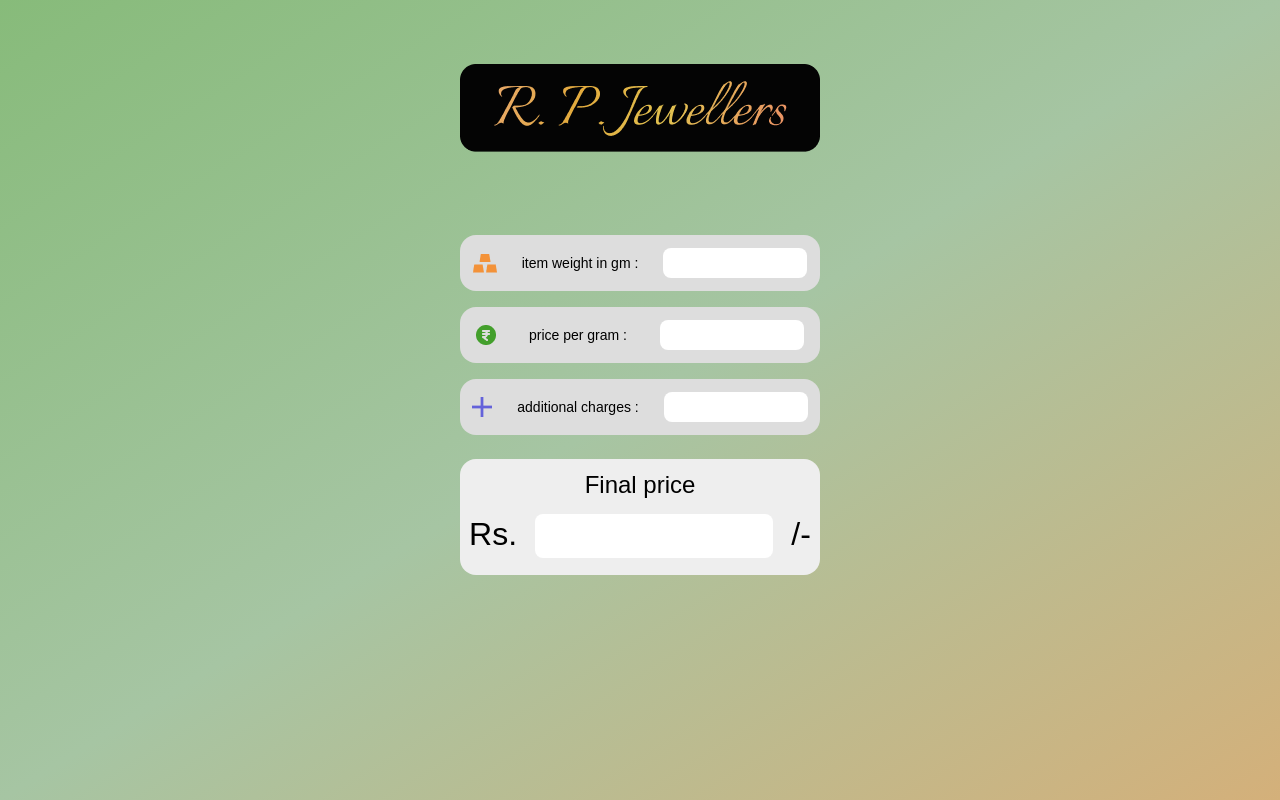
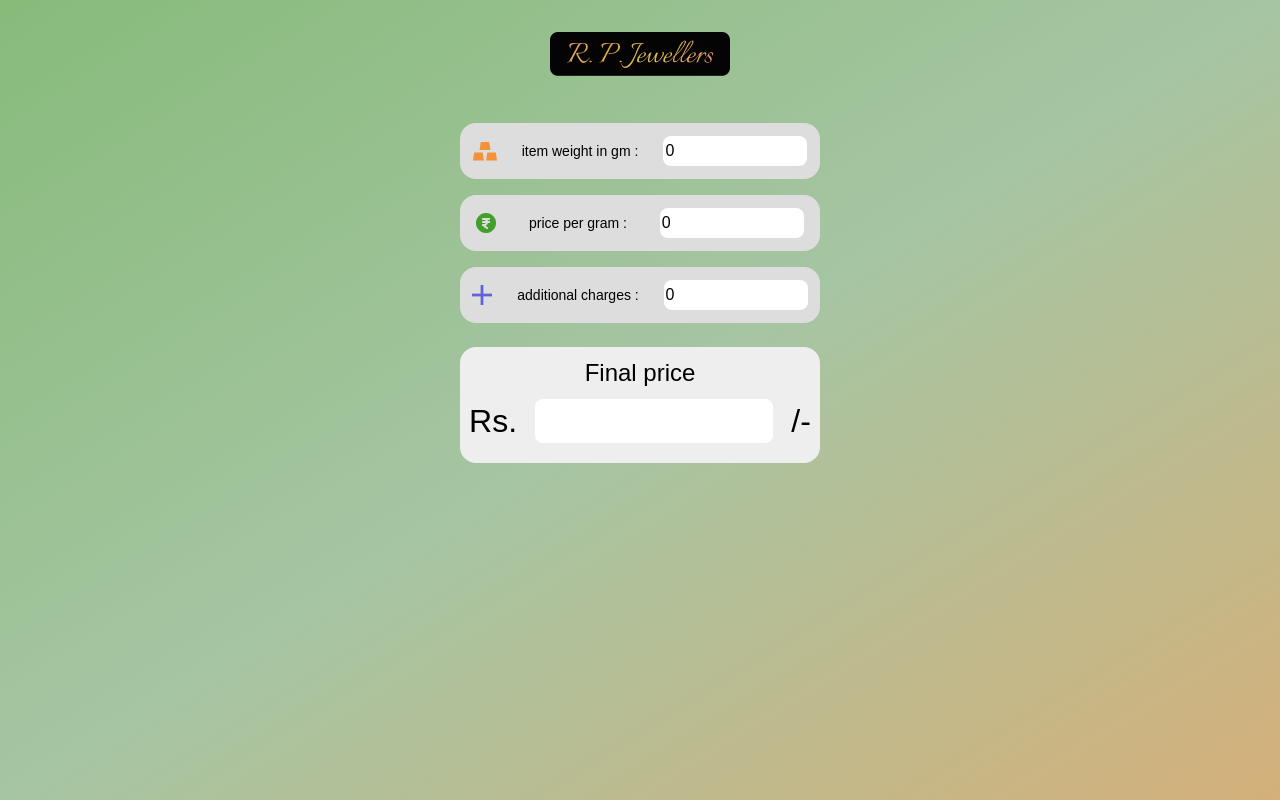
Before and after one commit to RishiKumarSoni/Price_Calculater, a plain HTML site: page index.html in a window 1280 px wide. Drawn offline with Linux system fonts and the light colour scheme.

Commit message:
JS integration complete

```diff
--- a/css/style.css
+++ b/css/style.css
@@ -5,6 +5,7 @@ body {
     margin: 0 auto;
 
     min-height: 100vh;
+    width: auto;
 
     background: linear-gradient(to left top, #D4B07A, #A6C5A3, #87BB7A);
 }
@@ -16,7 +17,12 @@ body {
 }
 
 .logo {
-    margin: 64px auto;
+    margin: 32px auto;
+    text-align: center;
+}
+
+.image {
+    width: 50%;
 }
 
 .part {
@@ -60,6 +66,8 @@ body {
     border-radius: 8px;
     background: #fff;
 
+    font-size: 16px;
+
     width: 140px;
     height: 28px;
 }
@@ -101,4 +109,6 @@ body {
     background: #fff;
     border: none;
     border-radius: 8px;
+
+    font-size: 32px;
 }
--- a/index.html
+++ b/index.html
@@ -13,33 +13,33 @@
 <body>
     <div class="wrapper">
 
-        <a class="logo" id="logo" onclick="clear();">
-            <img src="./assets/logo.png" alt="logo">
+        <a class="logo" id="logo" onclick="clean();">
+            <img src="./assets/logo.png" alt="logo" class="image">
         </a>
 
         <div class="part weight">
             <img src="./assets/gold.png" alt="weight">
             <span>item weight in gm :</span>
-            <input type="text" name="gram" class="inputField" id="itemWeight" inputmode="numeric">
+            <input type="text" name="gram" class="inputField" id="itemWeight" inputmode="numeric" onchange="make();">
         </div>
 
         <div class="part rate">
             <img src="./assets/rupee.png" alt="rate">
             <span>price per gram :</span>
-            <input type="text" name="rate" class="inputField" id="itemRate" inputmode="numeric">
+            <input type="text" name="rate" class="inputField" id="itemRate" inputmode="numeric" onchange="make();">
         </div>
 
         <div class="part price">
             <img src="./assets/plus.png" alt="add">
             <span>additional charges :</span>
-            <input type="text" name="add" class="inputField" id="addItem" inputmode="numeric">
+            <input type="text" name="add" class="inputField" id="addItem" inputmode="numeric" onchange="make();">
         </div>
 
         <div class="final">
             <p class="finalTextArea">Final price</p>
             <p class="finalPriceArea">
                 <span>Rs.</span>
-                <span><input type="text" name="finalPrice" class="finalArea" id="final" inputmode="numeric" contenteditable="false"></span>
+                <span><input type="text" name="finalPrice" class="finalArea" id="Final" inputmode="numeric" contenteditable="false"></span>
                 <span> /-</span>
             </p>
         </div>
--- a/js/main.js
+++ b/js/main.js
@@ -4,12 +4,19 @@ itemWeightRef = document.getElementById("itemWeight");
 itemRateRef = document.getElementById("itemRate");
 addItemRef = document.getElementById("addItem");
 
-function clear(){
-    console.log('hello my friend');
-    itemWeightRef.innerHTML = '';
-    itemRateRef.innerText = '';
-    addItemRef.value = '';
-    console.log('clicked on logo');
+finalRef = document.getElementById("Final");
+
+itemWeightRef.value = 0;
+itemRateRef.value = 0;
+addItemRef.value = 0;
+
+function clean(){
+    itemWeightRef.value = 0;
+    itemRateRef.value = 0;
+    addItemRef.value = 0;
+    finalRef.value = '';
 }
 
-console.log('Hello World');
+function make() {
+    finalRef.value = Number(itemWeightRef.value) * Number(itemRateRef.value) + Number(addItemRef.value);
+}
```
